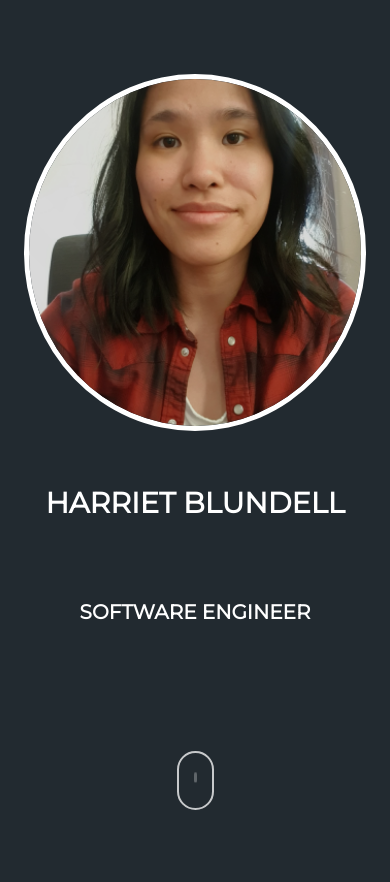
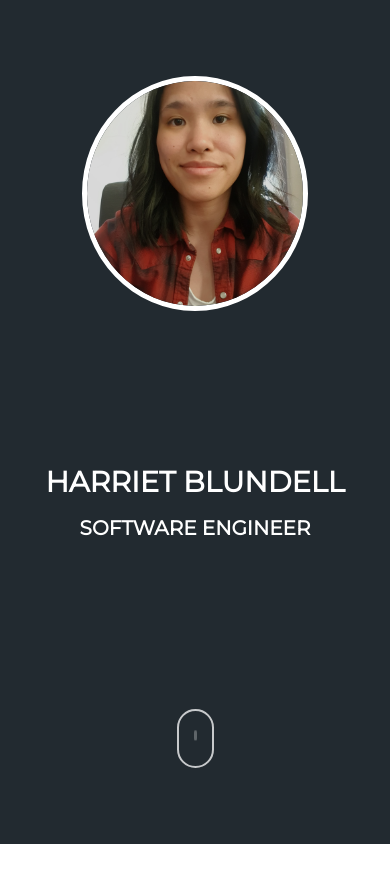
Before and after one commit to Harriet-Blundell/Portfolio, a React (Create React App) app: page / in a window 390 px wide. After the commit the page ends 844 px from the top, so only its background shows below. Built offline with nearby package versions, Linux system fonts and the light colour scheme.

Commit message:
Refactor code to be responsive on all devices

```diff
--- a/src/components/FirstScreen.jsx
+++ b/src/components/FirstScreen.jsx
@@ -6,6 +6,7 @@ import {
   SubTitle,
   Mousey,
   Scroller,
+  HeadingsContainer,
 } from "../styles/FirstScreen.styled.js";
 import { Wrapper } from "../styles/SharedStyles.styled.js";
 
@@ -14,8 +15,10 @@ export default function firstScreen() {
     <Wrapper primary content={"center"}>
       <Container>
         <DisplayPicture src={displayPicture} />
-        <Title>HARRIET BLUNDELL</Title>
-        <SubTitle>SOFTWARE ENGINEER</SubTitle>
+        <HeadingsContainer>
+          <Title>HARRIET BLUNDELL</Title>
+          <SubTitle>SOFTWARE ENGINEER</SubTitle>
+        </HeadingsContainer>
         <Mousey>
           <Scroller />
         </Mousey>
--- a/src/styles/FirstScreen.styled.js
+++ b/src/styles/FirstScreen.styled.js
@@ -4,6 +4,8 @@ export const Container = styled.div`
   display: flex;
   flex-direction: column;
   align-items: center;
+  height: 100vh;
+  justify-content: space-around;
 `;
 
 export const Title = styled.h1`
@@ -11,7 +13,6 @@ export const Title = styled.h1`
   color: #ffffff;
   margin: 0px;
   text-align: center;
-  padding-top: 54px;
   font-family: "Montserrat", sans-serif;
 `;
 
@@ -19,12 +20,11 @@ export const SubTitle = styled.h2`
   font-size: 1.25rem;
   color: #ffffff;
   text-align: center;
-  padding-top: 64px;
   font-family: "Montserrat", sans-serif;
 `;
 
 export const DisplayPicture = styled.img`
-  width: 100%;
+  width: 65%;
   border-radius: 100%;
   border: 5px solid #ffffff;
   @media (min-width: 436px) {
@@ -40,7 +40,7 @@ export const Mousey = styled.div`
   border-radius: 25px;
   opacity: 0.75;
   box-sizing: content-box;
-  margin-top: 110px;
+  // margin-top: 20%;
 `;
 
 export const Scroller = styled.div`
@@ -67,3 +67,7 @@ export const Scroller = styled.div`
     }
   }
 `;
+
+export const HeadingsContainer = styled.div`
+  display: block;
+`;
--- a/src/styles/SharedStyles.styled.js
+++ b/src/styles/SharedStyles.styled.js
@@ -3,9 +3,8 @@ import styled from "styled-components";
 export const Wrapper = styled.div`
   background-color: ${(props) => (props.primary ? "#222a30" : "#212529")};
   justify-content: ${props => props.content};
-  padding: 20px;
   display: flex;
   justify-content: center;
+  align-items: center;
   min-height: 100vh;
-  align-items: center;
 `;
```
